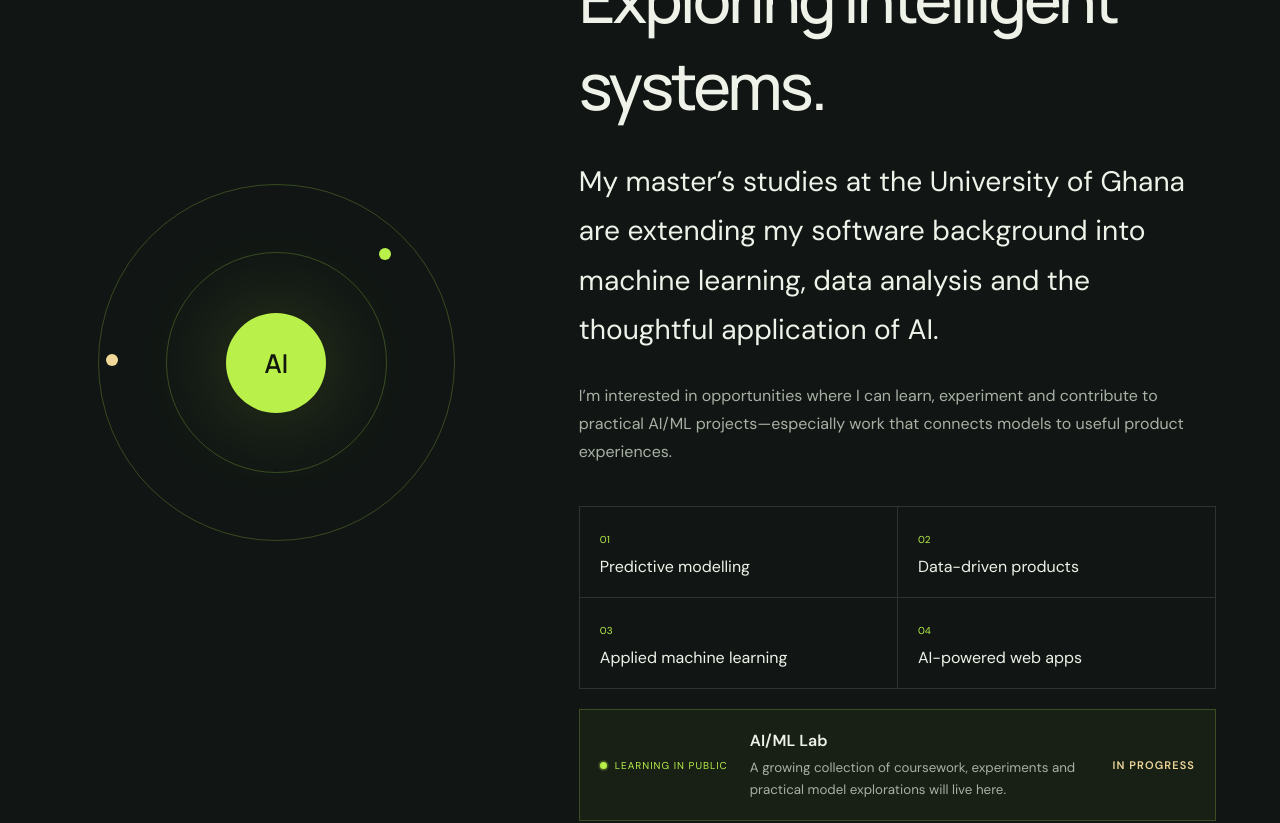
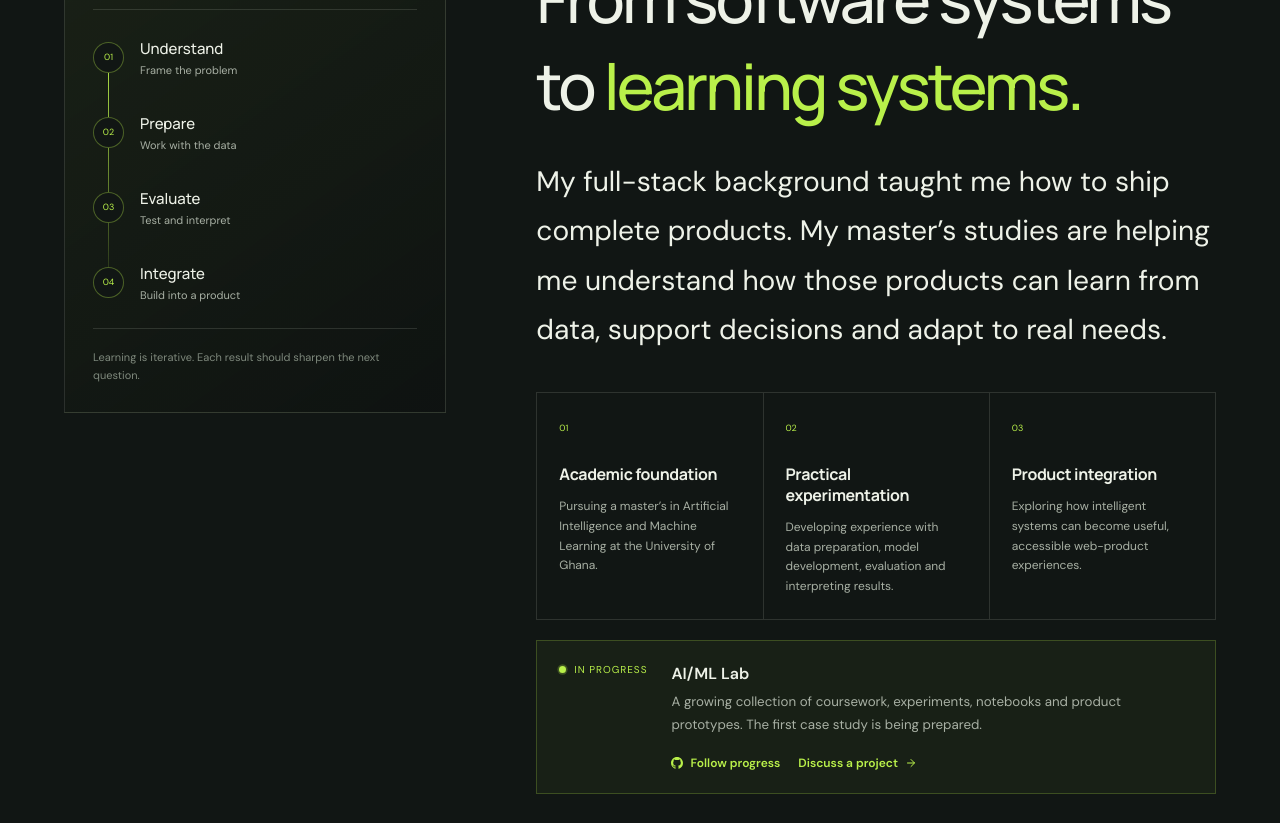
Before and after one commit to atok624/Portfolio-Website, a React (Vite) app: page / in a window 1280 px wide. Shown: the part 2320-3143 px from the top of the page. Built offline with nearby package versions, Linux system fonts and the light colour scheme.

Commit message:
feat(portfolio): enhance AiJourney component with learning cycle and updated AI/ML journey details

```diff
--- a/src/components/portfolio/AiJourney.jsx
+++ b/src/components/portfolio/AiJourney.jsx
@@ -1,14 +1,41 @@
 import React from 'react';
+import { BsGithub } from 'react-icons/bs';
+import { FiArrowRight } from 'react-icons/fi';
+
+const learningCycle = [
+  ['01', 'Understand', 'Frame the problem'],
+  ['02', 'Prepare', 'Work with the data'],
+  ['03', 'Evaluate', 'Test and interpret'],
+  ['04', 'Integrate', 'Build into a product'],
+];
 
 const AiJourney = () => (
   <section className="section ai-section" id="ai">
-    <div className="ai-orbit" aria-hidden="true"><span className="orbit orbit-one" /><span className="orbit orbit-two" /><span className="orbit-center">AI</span></div>
-    <div className="ai-copy"><p className="eyebrow">Current direction</p><h2>Exploring intelligent systems.</h2><p className="large-copy">My master’s studies at the University of Ghana are extending my software background into machine learning, data analysis and the thoughtful application of AI.</p><p>I’m interested in opportunities where I can learn, experiment and contribute to practical AI/ML projects—especially work that connects models to useful product experiences.</p>
-      <div className="interest-grid"><div><span>01</span><p>Predictive modelling</p></div><div><span>02</span><p>Data-driven products</p></div><div><span>03</span><p>Applied machine learning</p></div><div><span>04</span><p>AI-powered web apps</p></div></div>
+    <div className="learning-loop" aria-label="Machine-learning product cycle">
+      <div className="loop-heading"><span>How I’m learning to work</span><strong>Problem to product</strong></div>
+      <ol>
+        {learningCycle.map(([number, title, description]) => (
+          <li key={number}><span>{number}</span><div><strong>{title}</strong><small>{description}</small></div></li>
+        ))}
+      </ol>
+      <p>Learning is iterative. Each result should sharpen the next question.</p>
+    </div>
+
+    <div className="ai-copy">
+      <p className="eyebrow">AI/ML journey</p>
+      <h2>From software systems to <em>learning systems.</em></h2>
+      <p className="large-copy">My full-stack background taught me how to ship complete products. My master’s studies are helping me understand how those products can learn from data, support decisions and adapt to real needs.</p>
+
+      <div className="ai-pillars">
+        <article><span>01</span><h3>Academic foundation</h3><p>Pursuing a master’s in Artificial Intelligence and Machine Learning at the University of Ghana.</p></article>
+        <article><span>02</span><h3>Practical experimentation</h3><p>Developing experience with data preparation, model development, evaluation and interpreting results.</p></article>
+        <article><span>03</span><h3>Product integration</h3><p>Exploring how intelligent systems can become useful, accessible web-product experiences.</p></article>
+      </div>
+
       <div className="ai-lab-card">
-        <span className="lab-status"><i /> Learning in public</span>
-        <div><p>AI/ML Lab</p><small>A growing collection of coursework, experiments and practical model explorations will live here.</small></div>
-        <strong>In progress</strong>
+        <span className="lab-status"><i /> In progress</span>
+        <div><p>AI/ML Lab</p><small>A growing collection of coursework, experiments, notebooks and product prototypes. The first case study is being prepared.</small></div>
+        <div className="lab-actions"><a href="https://github.com/atok624" target="_blank" rel="noreferrer"><BsGithub /> Follow progress</a><a href="#contact">Discuss a project <FiArrowRight /></a></div>
       </div>
     </div>
   </section>
--- a/src/pages/Home.css
+++ b/src/pages/Home.css
@@ -97,23 +97,20 @@ h1,h2,h3 { font-family:'Manrope',sans-serif; letter-spacing:-.045em; margin:0; }
 .project-dialog h3 { margin:12px 0 16px; font-size:clamp(2.4rem,6vw,4.5rem); font-weight:500; }.dialog-summary { color:#ccd3c9; font-size:17px; line-height:1.7; }.dialog-close { position:absolute; right:20px; top:20px; width:38px; height:38px; display:grid; place-items:center; border:1px solid var(--line); border-radius:50%; background:transparent; color:var(--ink); font-size:18px; cursor:pointer; }.dialog-close:hover,.dialog-close:focus-visible { border-color:var(--green); color:var(--green); outline:none; }
 @keyframes dialog-fade { from { opacity:0; } to { opacity:1; } } @keyframes dialog-rise { from { opacity:0; transform:translateY(15px) scale(.985); } to { opacity:1; transform:none; } }
 
-.ai-section { width:100%; max-width:none; padding:130px max(64px,calc((100vw - 1240px)/2)); display:grid; grid-template-columns:.8fr 1.2fr; align-items:center; gap:90px; background:var(--surface); border-block:1px solid var(--line); }
-.ai-orbit { width:min(100%,430px); aspect-ratio:1; position:relative; display:grid; place-items:center; margin-inline:auto; }
-.orbit { position:absolute; border:1px solid rgba(185,240,74,.24); border-radius:50%; }
-.orbit-one { inset:8%; }.orbit-two { inset:24%; }
-.orbit-center { width:100px; height:100px; display:grid; place-items:center; border-radius:50%; background:var(--green); color:#11170d; font:600 26px 'Manrope'; box-shadow:0 0 90px rgba(185,240,74,.22); }
-.ai-orbit::before,.ai-orbit::after { content:''; position:absolute; width:12px; height:12px; background:var(--warm); border-radius:50%; }
-.ai-orbit::before { left:10%; top:48%; }.ai-orbit::after { right:23%; top:23%; background:var(--green); }
-.ai-copy h2 { font-size:clamp(2.8rem,5vw,5rem); font-weight:500; margin:18px 0 28px; }
+.ai-section { width:100%; max-width:none; padding:130px max(64px,calc((100vw - 1240px)/2)); display:grid; grid-template-columns:.72fr 1.28fr; align-items:start; gap:90px; background:var(--surface); border-block:1px solid var(--line); }
+.learning-loop { position:sticky; top:125px; padding:28px; border:1px solid var(--line); background:linear-gradient(145deg,rgba(185,240,74,.055),rgba(10,13,12,.34)); }
+.loop-heading { display:flex; flex-direction:column; gap:8px; padding-bottom:22px; border-bottom:1px solid var(--line); }.loop-heading span { color:var(--green); font-size:10px; text-transform:uppercase; letter-spacing:.12em; }.loop-heading strong { font:500 24px 'Manrope'; }
+.learning-loop ol { position:relative; list-style:none; padding:10px 0 0; margin:0; }.learning-loop ol::before { content:''; position:absolute; left:15px; top:35px; bottom:35px; width:1px; background:linear-gradient(var(--green),rgba(185,240,74,.08)); }
+.learning-loop li { position:relative; display:grid; grid-template-columns:31px 1fr; gap:16px; align-items:center; padding:18px 0; }.learning-loop li>span { position:relative; z-index:1; width:31px; height:31px; display:grid; place-items:center; border:1px solid rgba(185,240,74,.35); border-radius:50%; background:var(--surface); color:var(--green); font-size:9px; }.learning-loop li div { display:flex; flex-direction:column; gap:4px; }.learning-loop li strong { font:500 15px 'Manrope'; }.learning-loop li small { color:var(--muted); font-size:11px; }
+.learning-loop>p { margin:8px 0 0; padding-top:19px; border-top:1px solid var(--line); color:#7f897d; font-size:11px; line-height:1.65; }
+.ai-copy h2 { font-size:clamp(2.8rem,5vw,5rem); font-weight:500; margin:18px 0 28px; }.ai-copy h2 em { color:var(--green); font-style:normal; }
 .large-copy { font-size:clamp(1.25rem,2.2vw,1.8rem); line-height:1.55; color:var(--ink)!important; }
 .ai-copy>p { color:var(--muted); line-height:1.75; max-width:720px; }
-.interest-grid { display:grid; grid-template-columns:1fr 1fr; margin-top:40px; border-top:1px solid var(--line); border-left:1px solid var(--line); }
-.interest-grid div { padding:20px; border-right:1px solid var(--line); border-bottom:1px solid var(--line); }
-.interest-grid span { color:var(--green); font-size:10px; }.interest-grid p { margin:8px 0 0; }
-.ai-lab-card { margin-top:20px; padding:20px; display:grid; grid-template-columns:auto 1fr auto; gap:22px; align-items:center; border:1px solid rgba(185,240,74,.22); background:rgba(185,240,74,.045); }
+.ai-pillars { display:grid; grid-template-columns:repeat(3,1fr); margin-top:38px; border-top:1px solid var(--line); border-left:1px solid var(--line); }.ai-pillars article { min-height:210px; padding:22px; border-right:1px solid var(--line); border-bottom:1px solid var(--line); }.ai-pillars article>span { color:var(--green); font-size:9px; }.ai-pillars h3 { margin:28px 0 12px; font-size:16px; line-height:1.3; letter-spacing:-.025em; }.ai-pillars p { margin:0; color:var(--muted); font-size:12px; line-height:1.65; }
+.ai-lab-card { margin-top:20px; padding:22px; display:grid; grid-template-columns:auto 1fr; gap:20px 24px; align-items:start; border:1px solid rgba(185,240,74,.22); background:rgba(185,240,74,.045); }
 .lab-status { display:flex; align-items:center; gap:8px; color:var(--green); font-size:10px; text-transform:uppercase; letter-spacing:.1em; }
 .lab-status i { width:7px; height:7px; border-radius:50%; background:var(--green); box-shadow:0 0 0 4px rgba(185,240,74,.1); animation:pulse-status 2.2s ease-out infinite; }
-.ai-lab-card div p { margin:0 0 5px; font-weight:600; }.ai-lab-card div small { color:var(--muted); line-height:1.5; }.ai-lab-card>strong { color:var(--warm); font-size:11px; text-transform:uppercase; letter-spacing:.1em; }
+.ai-lab-card div p { margin:0 0 6px; font-weight:600; }.ai-lab-card div small { color:var(--muted); line-height:1.55; }.lab-actions { grid-column:2; display:flex; flex-wrap:wrap; gap:18px; }.lab-actions a { display:inline-flex; align-items:center; gap:7px; color:var(--green); font-size:12px; font-weight:600; }
 
 .about-grid { display:grid; grid-template-columns:1.2fr .8fr; gap:90px; margin:70px 0 90px; align-items:start; }
 .about-story>p { color:var(--muted); line-height:1.75; }.text-link { margin-top:20px; }
@@ -161,15 +158,15 @@ h1,h2,h3 { font-family:'Manrope',sans-serif; letter-spacing:-.045em; margin:0; }
   .nav-resume { margin-top:20px; padding:13px 20px; }.mobile-availability { display:flex; align-items:flex-start; gap:10px; max-width:330px; margin-top:auto; color:var(--muted); font-size:12px; line-height:1.6; }.mobile-availability i { width:7px; height:7px; flex:0 0 auto; margin-top:5px; border-radius:50%; background:var(--green); }
   .hero { grid-template-columns:1fr; padding-block:70px 100px; }.hero-visual { max-width:400px; justify-self:center; }
   .split-heading,.about-grid,.contact-section { grid-template-columns:1fr; }.split-heading { gap:25px; }.project-list { grid-template-columns:repeat(2,minmax(0,1fr)); }
-  .ai-section,.contact-section { padding-inline:32px; }.ai-section { grid-template-columns:1fr; gap:50px; }.capability-list,.testimonial-grid { grid-template-columns:1fr; }
+  .ai-section,.contact-section { padding-inline:32px; }.ai-section { grid-template-columns:1fr; gap:50px; }.learning-loop { position:static; }.capability-list,.testimonial-grid { grid-template-columns:1fr; }
   .site-footer { grid-template-columns:1fr; padding-block:40px; }.site-footer p { margin:0; }.site-footer p:last-child { text-align:left; }
 }
 @media (max-width:560px) {
   .section,.site-header,.site-footer { width:min(100% - 28px,500px); }.brand-name { display:none; }.site-nav { padding-inline:20px; }.hero { min-height:auto; padding-top:55px; }.hero h1 { font-size:3.35rem; }.hero-intro { font-size:16px; }.hero-actions .button { width:100%; }
   .hero-visual { width:calc(100% - 25px); }.note-top { left:-12px; }
-  .hero-grid { inset:-20px; }.hero-code { display:none; }.ai-lab-card { grid-template-columns:1fr; gap:12px; }
+  .hero-grid { inset:-20px; }.hero-code { display:none; }.ai-pillars { grid-template-columns:1fr; }.ai-pillars article { min-height:auto; }.ai-lab-card { grid-template-columns:1fr; gap:12px; }.lab-actions { grid-column:1; }
   .credibility-row { grid-template-columns:1fr; gap:0; }.credibility-row div { padding:12px 0; border-right:0; border-bottom:1px solid var(--line); flex-direction:row; justify-content:space-between; }.credibility-row div:last-child { border-bottom:0; }
   .project-list { grid-template-columns:1fr; gap:20px; }.project-meta { align-items:flex-start; flex-direction:column; gap:9px; }.project-details div { grid-template-columns:1fr; gap:7px; }.project-dialog-backdrop { padding:14px; }.project-dialog { padding:34px 22px 26px; }.dialog-close { right:14px; top:14px; }
-  .work-section,.about-section,.testimonial-section { padding-block:90px; }.ai-section,.contact-section { padding:90px 14px; }.interest-grid { grid-template-columns:1fr; }.about-grid { gap:40px; margin-block:50px 70px; }.testimonial-grid figure,.contact-form { padding:25px; }.social-links { flex-direction:column; }
+  .work-section,.about-section,.testimonial-section { padding-block:90px; }.ai-section,.contact-section { padding:90px 14px; }.about-grid { gap:40px; margin-block:50px 70px; }.testimonial-grid figure,.contact-form { padding:25px; }.social-links { flex-direction:column; }
 }
 @media (prefers-reduced-motion:reduce) { *,*::before,*::after { scroll-behavior:auto!important; transition:none!important; } }
```
